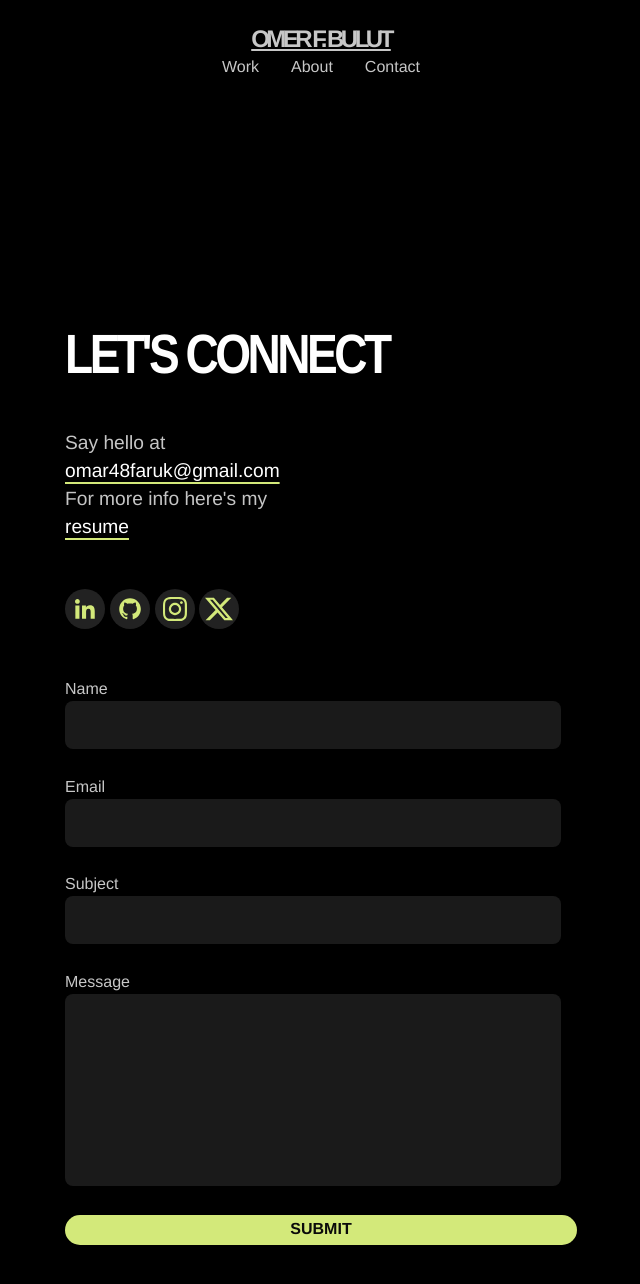
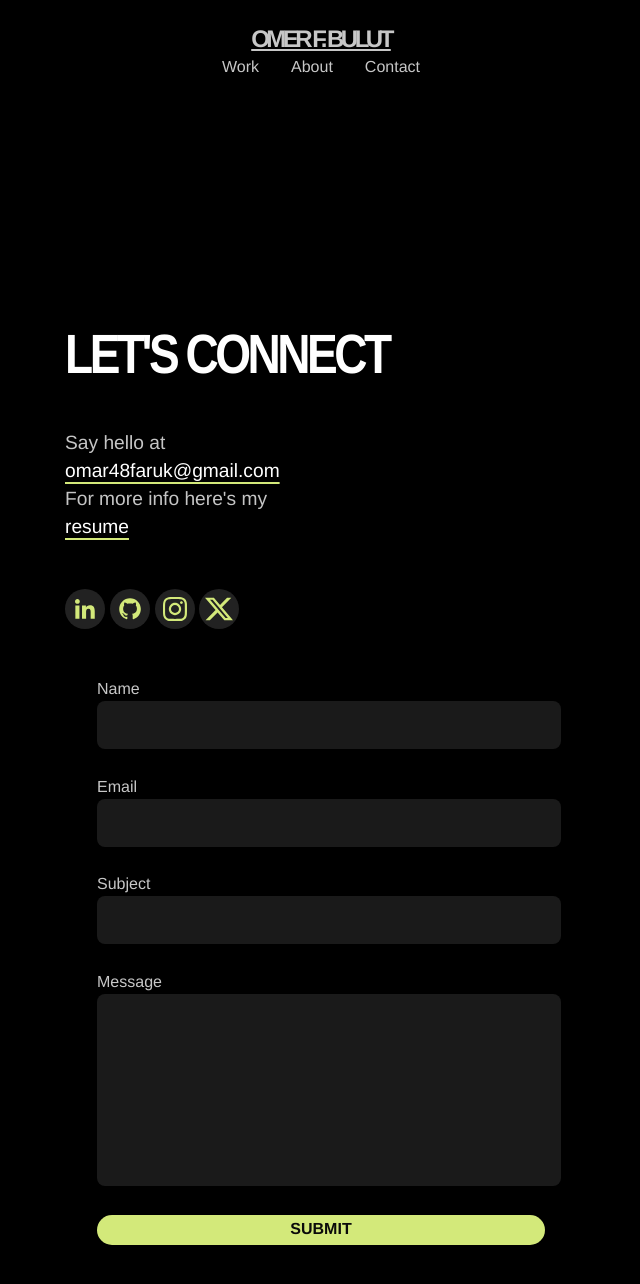
Before and after one commit to OmreFrauk/my_portfolio, a React (Create React App) app in the folder frontend/: page /contact in a window 768 px wide. Shown: the top 1284 px of the page, without its empty margins (63-703 px from the left). Built offline with nearby package versions, Linux system fonts and the light colour scheme; the HTML template or start-up script is replaced by a standard one.

Commit message:
fix small styling

```diff
--- a/frontend/src/styles.css
+++ b/frontend/src/styles.css
@@ -834,10 +834,7 @@ html {
     margin: 2rem;
     padding: 1.5rem;
   }
-  .sendemail {
-    width: 100%;
-    max-width: 40rem;
-}
+
 
 
   .navigation {
@@ -898,10 +895,6 @@ html {
     gap: 3rem;
   }
 
-  .sendemail {
-    width: 100%;
-    max-width: 40rem;
-  }
 
   .form input,
   .form textarea {
```
